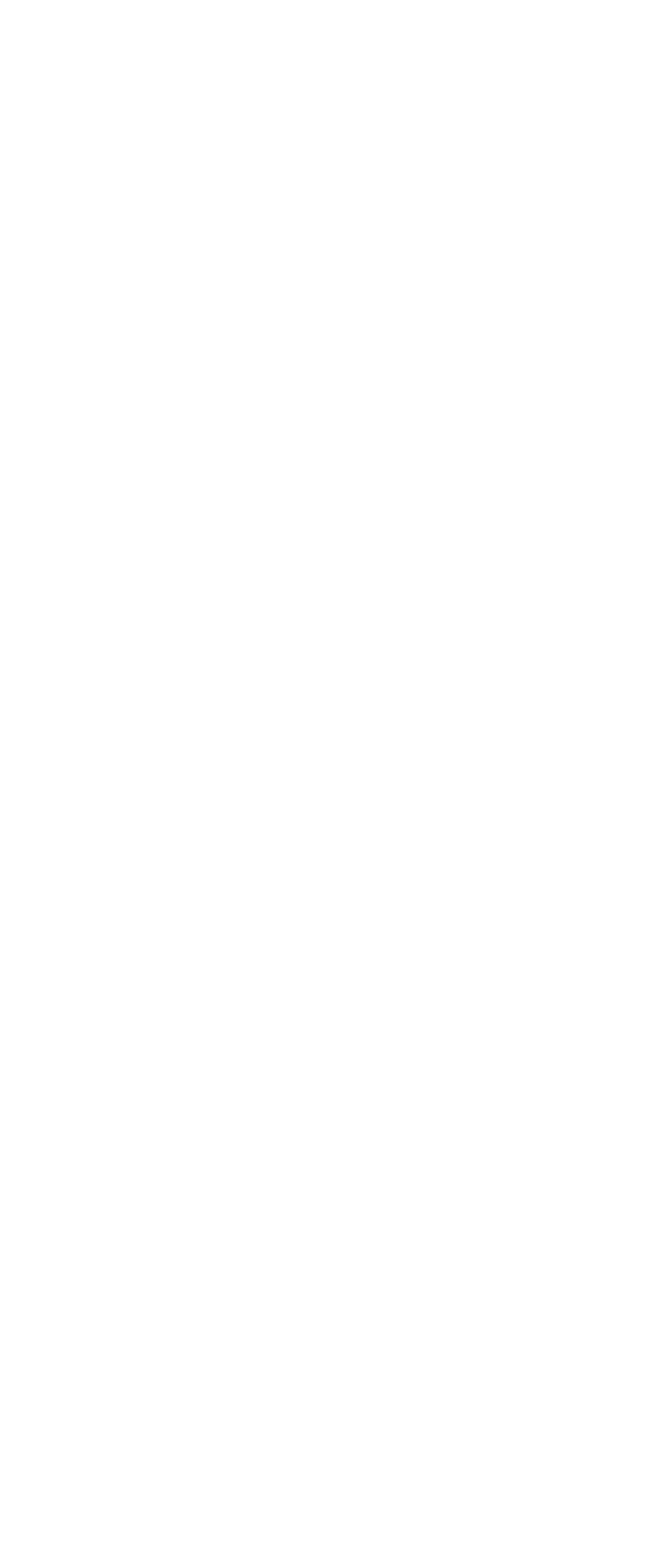
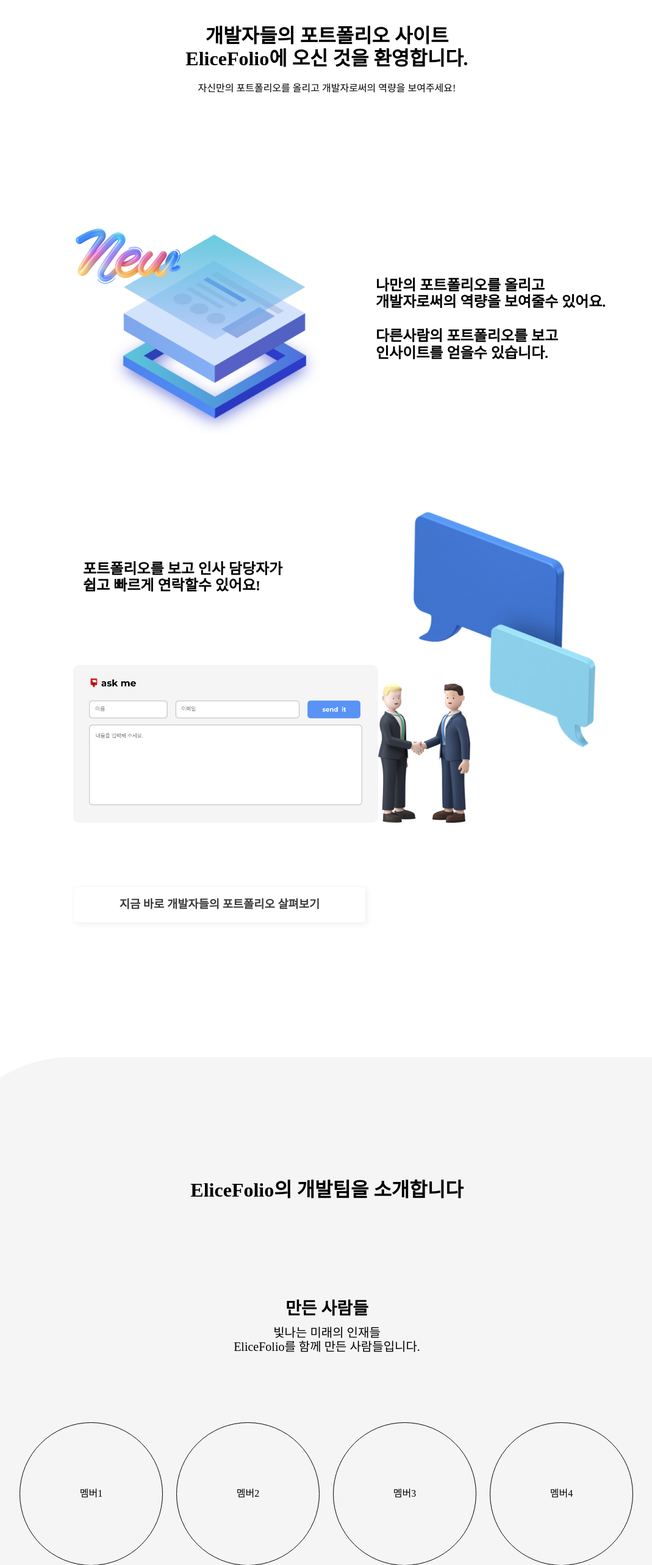
Before and after one commit to kkonieo/ts_shampoo, a React (Create React App) app: page /intro in a window 1280 px wide. Shown: the part 180-2746 px from the top of the page at 61% size, without its empty margins (104-1173 px from the left). Before the commit the page ends 800 px from the top, so only its background shows below. Built offline with nearby package versions, Linux system fonts and the light colour scheme.

Commit message:
feat: 팀 소개 페이지 디자인  #17

```diff
--- /dev/null
+++ b/src/components/intro/IntroService.tsx
@@ -0,0 +1,125 @@
+import styled from 'styled-components';
+import { Link } from 'react-router-dom';
+
+export const IntroService = () => {
+    return (
+        <>
+            <section>
+                <ServiceContainerDiv>
+                    <h1>
+                        개발자들의 포트폴리오 사이트
+                        <br />
+                        EliceFolio에 오신 것을 환영합니다.
+                    </h1>
+                    <p>자신만의 포트폴리오를 올리고 개발자로써의 역량을 보여주세요!</p>
+                    <FirstSection>
+                        <div>
+                            <img src={`${process.env.PUBLIC_URL}/img/intro/new.png`} alt="new" width={'172px'} />
+                            <img src={`${process.env.PUBLIC_URL}/img/intro/web.png`} alt="web" width={'367px'} />
+                        </div>
+                        <div>
+                            <h2>
+                                나만의 포트폴리오를 올리고
+                                <br />
+                                개발자로써의 역량을 보여줄수 있어요.
+                            </h2>
+                            <h2>
+                                다른사람의 포트폴리오를 보고
+                                <br />
+                                인사이트를 얻을수 있습니다.
+                            </h2>
+                        </div>
+                    </FirstSection>
+                    <SecondSection>
+                        <h2>
+                            포트폴리오를 보고 인사 담당자가
+                            <br />
+                            쉽고 빠르게 연락할수 있어요!
+                        </h2>
+                        <div>
+                            <img src={`${process.env.PUBLIC_URL}/img/intro/askme.png`} alt="ask me" width={'500px'} />
+                            <img
+                                src={`${process.env.PUBLIC_URL}/img/intro/HRpeople.png`}
+                                alt="HR people"
+                                width={'151px'}
+                            />
+                            <img src={`${process.env.PUBLIC_URL}/img/intro/talk.png`} alt="talk" width={'298px'} />
+                        </div>
+                        <GoServiceLink to="/">
+                            <h3>지금 바로 개발자들의 포트폴리오 살펴보기</h3>
+                        </GoServiceLink>
+                    </SecondSection>
+                </ServiceContainerDiv>
+            </section>
+        </>
+    );
+};
+
+const ServiceContainerDiv = styled.div`
+    width: 1200px;
+    margin: 0 auto;
+    padding: 120px 0;
+
+    & h1 {
+        font-size: 32px;
+        text-align: center;
+    }
+    & p {
+        text-align: center;
+        margin-bottom: 120px;
+    }
+`;
+const FirstSection = styled.div`
+    display: flex;
+    padding: 100px 0;
+
+    & div:first-child {
+        width: 50%;
+        position: relative;
+        display: flex;
+        justify-content: end;
+    }
+    & img:first-child {
+        position: absolute;
+        top: 0;
+        right: 240px;
+    }
+
+    & div:nth-child(2) {
+        padding: 80px 80px;
+    }
+    & h2 {
+        margin-bottom: 28px;
+    }
+`;
+const SecondSection = styled.div`
+    padding: 100px 0;
+    position: relative;
+
+    & h2 {
+        padding-left: 200px;
+    }
+    & div {
+        margin-top: 115px;
+        margin-left: 184px;
+    }
+    & img:nth-child(3) {
+        position: absolute;
+        top: 20px;
+        right: 160px;
+    }
+`;
+const GoServiceLink = styled(Link)`
+    width: 480px;
+    height: 60px;
+    margin-top: 100px;
+    margin-left: 184px;
+    border: 1px solid #f5f5f5;
+    border-radius: 5px;
+    display: flex;
+    justify-content: center;
+    align-items: center;
+    box-shadow: 3px 4px 10px rgb(0, 0, 0, 0.05);
+    text-decoration: none;
+    color: #3a3a3a;
+`;
--- /dev/null
+++ b/src/components/intro/IntroTeam.tsx
@@ -0,0 +1,78 @@
+import styled from 'styled-components';
+import { Link } from 'react-router-dom';
+
+export const IntroTeam = () => {
+    return (
+        <>
+            <IntroTeamSection>
+                <IntroTeamContainerDiv>
+                    <h2>EliceFolio의 개발팀을 소개합니다 </h2>
+                    <div>
+                        <h3>만든 사람들</h3>
+                        <p>
+                            빛나는 미래의 인재들
+                            <br />
+                            EliceFolio를 함께 만든 사람들입니다.
+                        </p>
+                    </div>
+                    <MembersDiv>
+                        <div>멤버1</div>
+                        <div>멤버2</div>
+                        <div>멤버3</div>
+                        <div>멤버4</div>
+                        <div>멤버5</div>
+                        <div>멤버6</div>
+                        <div>멤버7</div>
+                    </MembersDiv>
+                </IntroTeamContainerDiv>
+            </IntroTeamSection>
+        </>
+    );
+};
+
+const IntroTeamSection = styled.section`
+    border-radius: 222px 0 0 0;
+    background-color: #f5f5f5;
+    text-align: center;
+`;
+const IntroTeamContainerDiv = styled.div`
+    width: 1200px;
+    margin: 0 auto;
+    padding-top: 200px;
+    padding-bottom: 200px;
+
+    & h2 {
+        font-size: 32px;
+        margin-bottom: 160px;
+    }
+
+    & div:nth-child(2) {
+        & h3 {
+            font-size: 28px;
+            margin-bottom: 12px;
+        }
+        & p {
+            font-size: 20px;
+        }
+    }
+`;
+const MembersDiv = styled.div`
+    width: 1030px;
+    margin: 0 auto;
+    margin-top: 100px;
+    display: flex;
+    justify-content: flex-start;
+    flex-wrap: wrap;
+
+    & div {
+        width: 235px;
+        height: 235px;
+        border: 1px solid;
+        border-radius: 9999px;
+        display: flex;
+        justify-content: center;
+        align-items: center;
+        margin: 12px 11px;
+        cursor: pointer;
+    }
+`;
--- a/src/pages/intro/Intro.tsx
+++ b/src/pages/intro/Intro.tsx
@@ -1,10 +1,13 @@
 import { Header } from '../../components/home/Header';
+import { IntroService } from '../../components/intro/IntroService';
+import { IntroTeam } from '../../components/intro/IntroTeam';
 
 const Intro = () => {
     return (
         <>
             <Header />
-            <div>Intro페이지 입니다</div>
+            <IntroService />
+            <IntroTeam />
         </>
     );
 };
```
